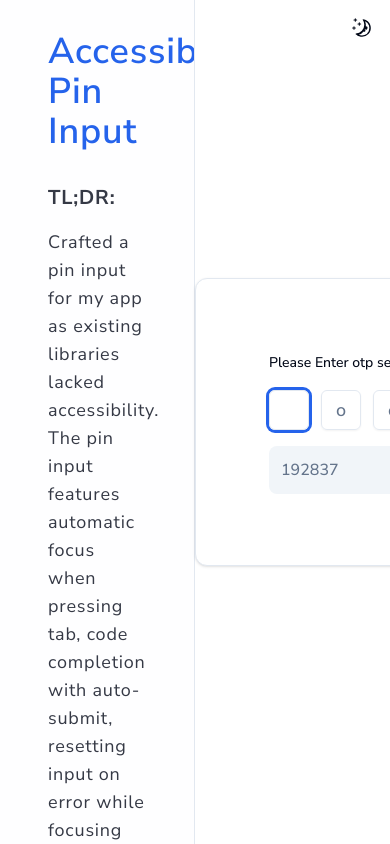
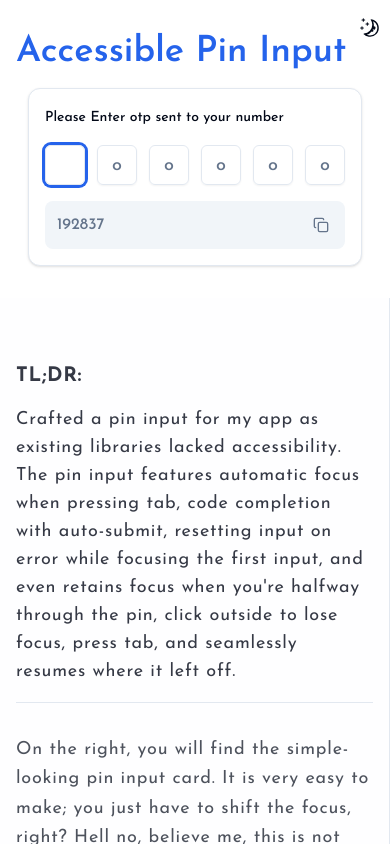
Before and after one commit to pkrinesh/vue-pin-input, a Vue app: page / in a window 390 px wide. Shown: the top 844 px of the page. Built offline with nearby package versions, Linux system fonts and the light colour scheme.

Commit message:
feat: responsive

```diff
--- a/src/App.vue
+++ b/src/App.vue
@@ -6,12 +6,15 @@ import ToggleTheme from '@/components/ToggleTheme.vue'
 </script>
 
 <template>
-	<ToggleTheme class="absolute right-2 top-2" />
-	<div class="grid h-full grid-cols-2 place-items-center overflow-hidden">
-		<div class="size-full overflow-y-auto border-r border-r-border bg-muted/10 p-8">
+	<ToggleTheme class="absolute right-0 top-2" />
+	<div class="grid h-full place-items-center lg:grid-cols-2 lg:overflow-hidden">
+		<div class="size-full border-r border-r-border bg-muted/10 py-8 lg:overflow-y-auto">
 			<PinBlog />
 		</div>
-		<div class="grid size-full place-items-center">
+		<div class="order-first grid size-full place-items-center space-y-4 px-4 py-8 lg:order-1">
+			<h1 class="w-full max-w-2xl text-4xl font-semibold text-primary lg:hidden">
+				Accessible Pin Input
+			</h1>
 			<PinExample />
 		</div>
 	</div>
--- a/src/components/PinBlog.vue
+++ b/src/components/PinBlog.vue
@@ -1,17 +1,19 @@
 <script setup lang="ts"></script>
 
 <template>
-	<div class="mx-auto space-y-8 text-pretty px-4 tracking-wider text-foreground/70 lg:px-8">
-		<h1 class="text-4xl font-semibold text-primary">Accessible Pin Input</h1>
+	<div
+		class="mx-auto max-w-2xl space-y-8 text-pretty px-4 tracking-wider text-foreground/70 lg:px-8"
+	>
+		<h1 class="hidden text-4xl font-semibold text-primary lg:block">Accessible Pin Input</h1>
 
 		<div class="space-y-4 text-foreground/80">
 			<h5 class="text-xl font-bold">TL;DR:</h5>
 			<p class="text-lg">
-				Crafted a pin input for my app as existing libraries lacked accessibility. <br />
-				The pin input features automatic focus when pressing tab, code completion with auto-submit,
-				resetting input on error while focusing the first input, and even retains focus when you're
-				halfway through the pin, click outside to lose focus, press tab, and seamlessly resumes
-				where it left off.
+				Crafted a pin input for my app as existing libraries lacked accessibility. The pin input
+				features automatic focus when pressing tab, code completion with auto-submit, resetting
+				input on error while focusing the first input, and even retains focus when you're halfway
+				through the pin, click outside to lose focus, press tab, and seamlessly resumes where it
+				left off.
 			</p>
 			<div class="h-[1px] bg-border" />
 		</div>
@@ -45,7 +47,7 @@
 				what I've built.
 			</p>
 
-			<ol class="ml-8 list-decimal space-y-8 text-foreground/90">
+			<ol class="ml-4 list-decimal space-y-8 text-foreground/90 md:ml-8">
 				<li>
 					The initial input is automatically focused; if not, a quick page refresh should do the
 					trick. Now, type '123' – notice how the focus gracefully shifts with each input. Click
@@ -54,9 +56,10 @@
 					features. You can check -
 					<span
 						><a
-							class="text-primary underline transition-all hover:underline-offset-2"
+							class="text-primary/70 underline transition-all hover:underline-offset-2"
 							href="https://chakra-ui.com/docs/components/pin-input/usage"
 							target="_blank"
+							tabindex="-1"
 							>Chakra ui</a
 						></span
 					>
--- a/src/components/PinExample.vue
+++ b/src/components/PinExample.vue
@@ -52,7 +52,7 @@ function handleCopy() {
 
 <template>
 	<div
-		class="flex h-72 w-[28rem] flex-col items-center justify-center rounded-xl border border-border bg-card p-4 text-card-foreground shadow"
+		class="flex flex-col items-center justify-center rounded-xl border border-border bg-card p-4 text-card-foreground shadow md:h-72 md:w-[28rem]"
 	>
 		<div v-if="!isOtpTrue()" class="space-y-4">
 			<form class="flex flex-col gap-2">
--- a/tailwind.config.js
+++ b/tailwind.config.js
@@ -55,7 +55,7 @@ export default {
 				sm: 'calc(var(--radius) - 4px)',
 			},
 			fontFamily: {
-				sans: ['"Nunito Sans"', 'sans-serif', ...theme.fontFamily.sans],
+				sans: ['"Josefin Sans"', 'sans-serif', ...theme.fontFamily.sans],
 			},
 		},
 	},
```
Also changed, not shown: src/components/doc.md (added, +29 -0 lines).
